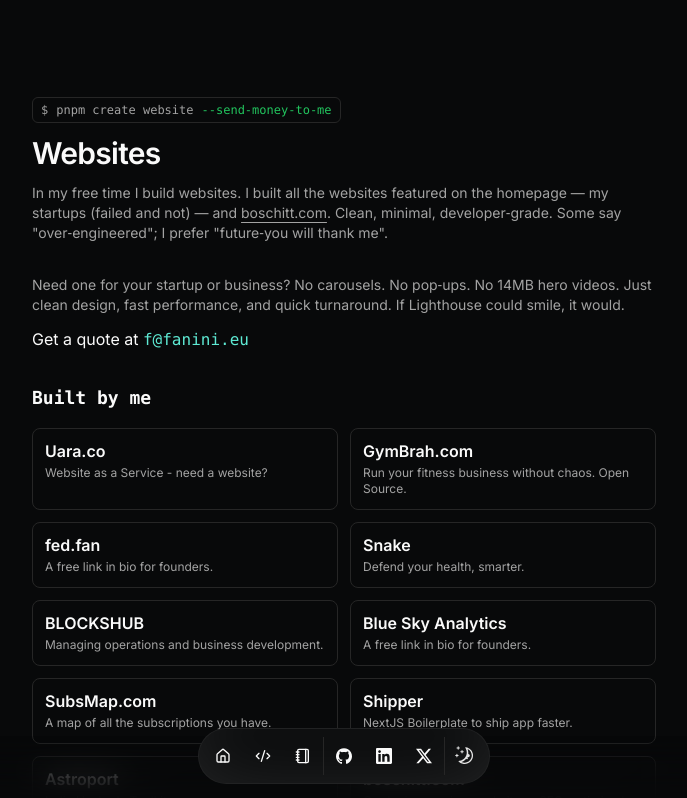
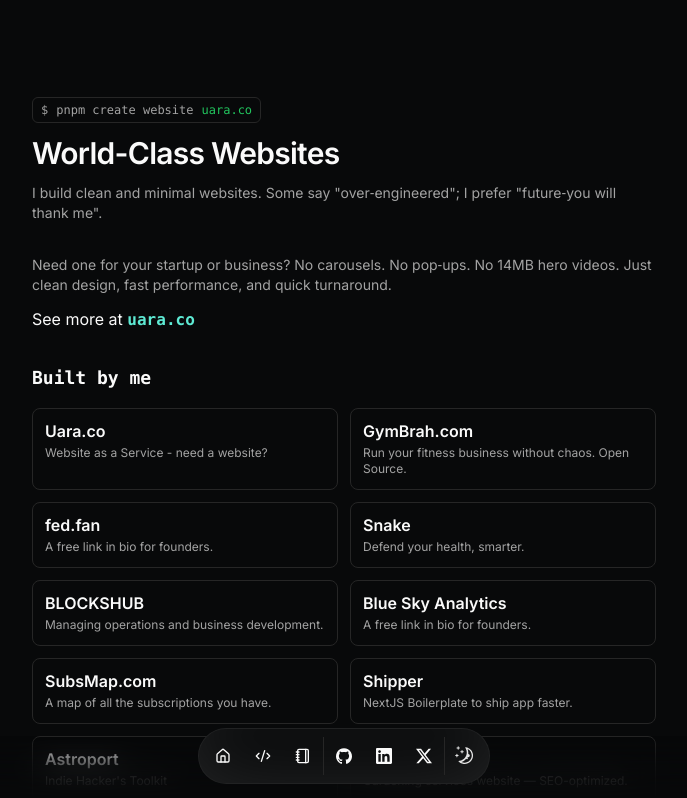
Before and after one commit to federicofanini/federicofan.com, a Next.js app: page /website in a window 1280 px wide. Shown: the top 798 px of the page, without its empty margins (296-983 px from the left). Built offline with nearby package versions, Linux system fonts and the light colour scheme.

Commit message:
websites

```diff
--- a/src/app/website/page.tsx
+++ b/src/app/website/page.tsx
@@ -31,22 +31,13 @@
         <div className="inline-flex items-center gap-2 rounded-md border px-2 py-1 text-xs font-mono text-muted-foreground">
           <span>$</span>
           <span>pnpm create website</span>
-          <span className="hidden sm:inline text-green-500">
-            --send-money-to-me
-          </span>
+          <span className="hidden sm:inline text-green-500">uara.co</span>
         </div>
-        <h1 className="text-3xl font-semibold tracking-tight">Websites</h1>
+        <h1 className="text-3xl font-semibold tracking-tight">
+          World-Class Websites
+        </h1>
         <p className="text-sm text-muted-foreground">
-          In my free time I build websites. I built all the websites featured on
-          the homepage — my startups (failed and not) — and{" "}
-          <Link
-            href="https://boschitt.com"
-            target="_blank"
-            className="underline underline-offset-4 hover:text-foreground"
-          >
-            boschitt.com
-          </Link>
-          . Clean, minimal, developer‑grade. Some say
+          I build clean and minimal websites. Some say
           &quot;over‑engineered&quot;; I prefer &quot;future‑you will thank
           me&quot;.
         </p>
@@ -56,13 +47,13 @@
         <p className="text-sm text-muted-foreground">
           Need one for your startup or business? No carousels. No pop‑ups. No
           14MB hero videos. Just clean design, fast performance, and quick
-          turnaround. If Lighthouse could smile, it would.
+          turnaround.
         </p>
         <div className="flex flex-wrap gap-2">
-          <Link href="mailto:f@fanini.eu" target="_blank">
-            Get a quote at{" "}
-            <span className="font-mono text-teal-300 hover:underline underline-offset-4">
-              f@fanini.eu
+          <Link href="https://uara.co" target="_blank">
+            See more at{" "}
+            <span className="font-mono text-teal-300 hover:underline underline-offset-4 font-semibold">
+              uara.co
             </span>
           </Link>
         </div>
```
